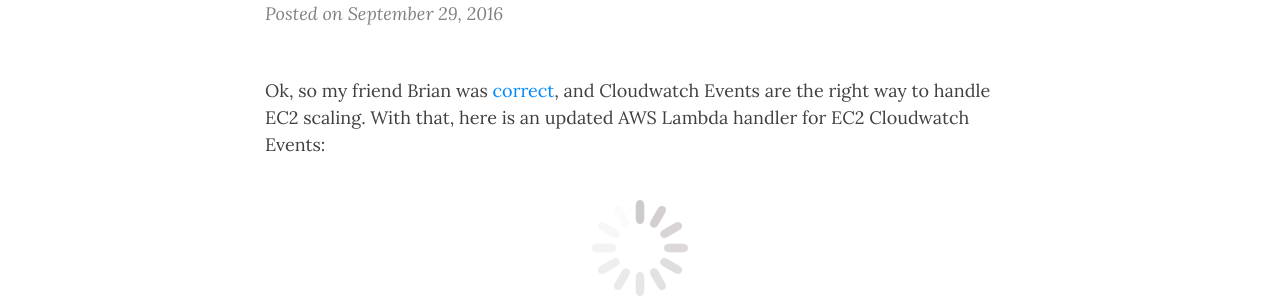
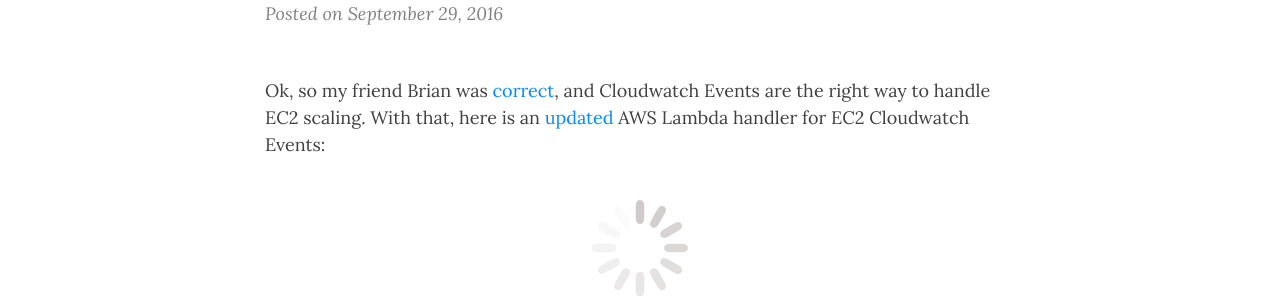
Before and after one commit to SeismicGames/seismicgames.github.io, a Jekyll site: the page built from _posts/2016-09-29-set-up-aws-part-1-5.markdown, in a window 1280 px wide and 1020 px high. Shown: the part 249-549 px from the top of the window. Built offline with Jekyll 4.4.1, drawn with Linux system fonts in a browser that asks for light colours; nearby versions of some CDN libraries; part of the change alters nothing that is shown.

```diff
--- a/_posts/2016-09-29-set-up-aws-part-1-5.markdown
+++ b/_posts/2016-09-29-set-up-aws-part-1-5.markdown
@@ -6,7 +6,7 @@ categories: aws lambda ec2 cloudwatch
 ---
 
 Ok, so my friend Brian was [correct]({% post_url 2016-09-13-set-up-aws-part-1 %}), and Cloudwatch Events are the right way to handle EC2 scaling.
- With that, here is an updated AWS Lambda handler for EC2 Cloudwatch Events:
+ With that, here is an [updated](https://github.com/gruegames/lambda_cloudwatch_ec2_events) AWS Lambda handler for EC2 Cloudwatch Events:
 
 <div class="project-wrapper">
     <p align="center">
```
